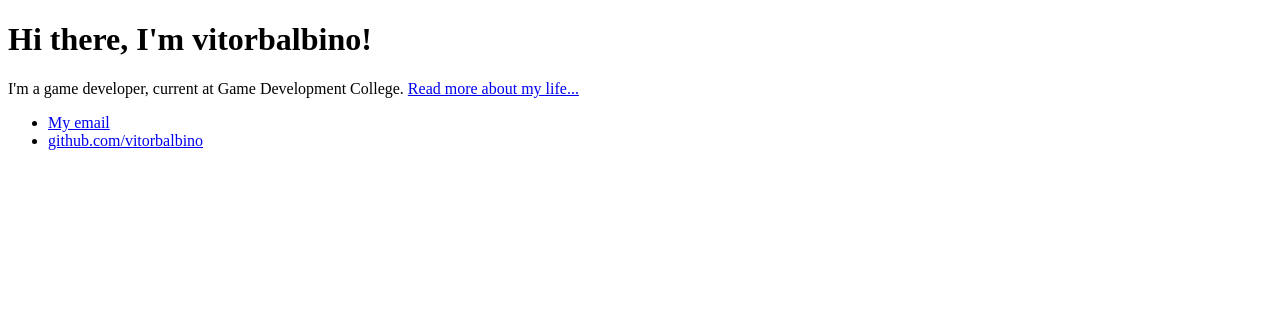
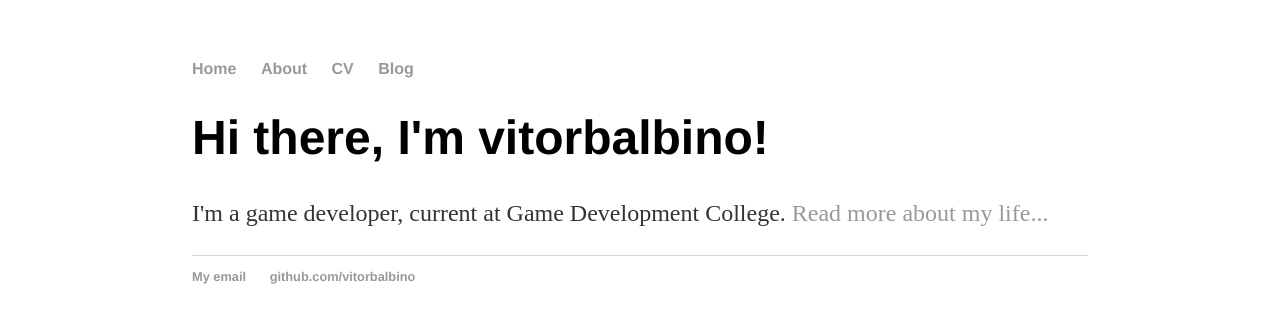
Before and after one commit to vitorbalbino/vitorbalbino.github.io, a plain HTML site: page index.html in a window 1280 px wide. Drawn offline with Linux system fonts and the light colour scheme.

Commit message:
Update index.html

```diff
--- a/index.html
+++ b/index.html
@@ -1,12 +1,23 @@
 <!DOCTYPE html>
 <html>
 
-  <head>
-		<title>Vitor Balbino</title>
+  	<head>
+		<title>Hank Quinlan, Horrible Cop</title>
+		<!-- link to main stylesheet -->
+		<link rel="stylesheet" type="text/css" href="/css/main.css">
 	</head>
 
 
+
 	<body>
+		<nav>
+    		<ul>
+        		<li><a href="/">Home</a></li>
+	        	<li><a href="/about">About</a></li>
+        		<li><a href="/cv">CV</a></li>
+        		<li><a href="/blog">Blog</a></li>
+    		</ul>
+		</nav>
 		<div class="container">
     		<div class="blurb">
         		<h1>Hi there, I'm vitorbalbino!</h1>
```
